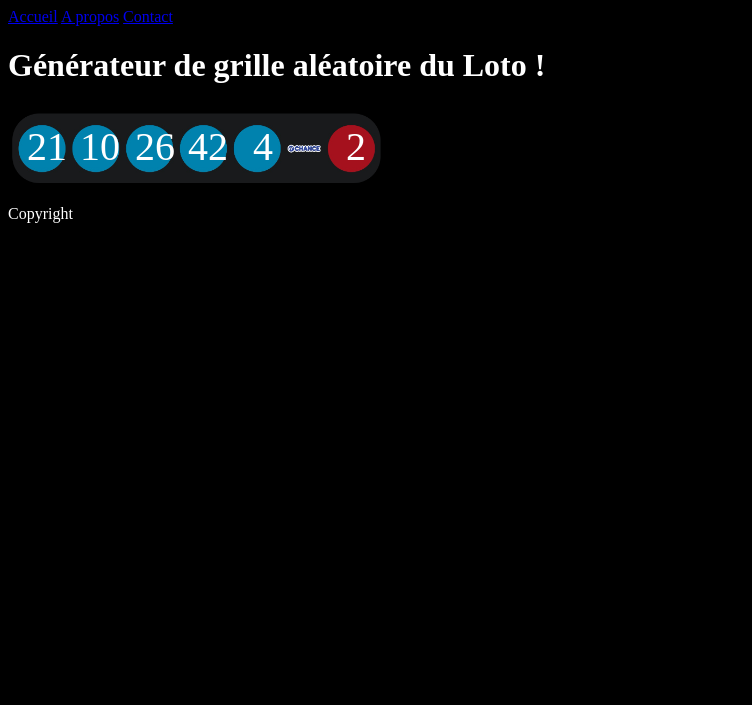
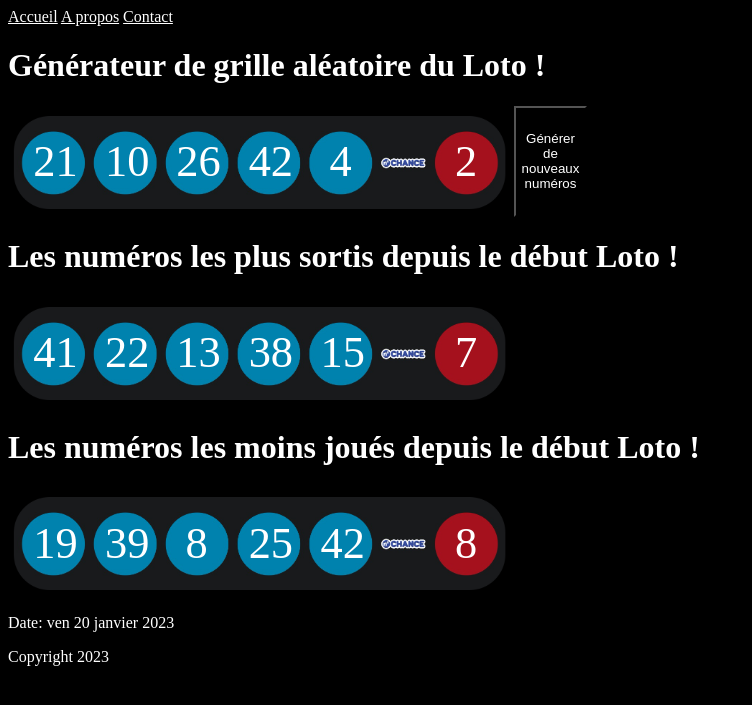
Before and after one commit to DjamMngd/django-loto-app, a Django app: page /generate_numbers/ in a window 1280 px wide. Shown: the top 705 px of the page, without its empty margins (0-752 px from the left). Run offline with Django 4.2, Linux system fonts and the light colour scheme.

Commit message:
Amelioration affichage numéros, tentative création bouton generation aléatoire

```diff
--- a/loto/loto/settings.py
+++ b/loto/loto/settings.py
@@ -118,13 +118,17 @@
 # Internationalization
 # https://docs.djangoproject.com/en/4.1/topics/i18n/
 
-LANGUAGE_CODE = 'en-us'
+# LANGUAGE_CODE = 'en-us'
+
+LANGUAGE_CODE = 'fr-fr'
 
 TIME_ZONE = 'UTC'
 
 USE_I18N = True
 
 USE_TZ = True
+
+
 
 
 # Static files (CSS, JavaScript, Images)
--- a/loto/tirages/static/css/styles.css
+++ b/loto/tirages/static/css/styles.css
@@ -1,14 +1,13 @@
 *{
     background-color: black;
-}
-
-body{
     color: white;
 }
 
 .background_tirages {
     position: relative; /* pour permettre de positionner les éléments enfants de manière absolue */
-    width: 30%;
+    display: flex;
+    width: 40%;
+
 }
 
 .background_tirages img {
@@ -16,16 +15,15 @@
     width: 100%; /* pour que l'image prenne toute la largeur disponible */
 }
 
-.numero_1, .numero_2, .numero_3, .numero_4, .numero_5, .etoile_1{
+.numero_1, .numero_2, .numero_3, .numero_4, .numero_5, .numeroChance{
     position: absolute; /* pour pouvoir positionner chaque élément de manière absolue par rapport à son parent */
     top: 50%; /* pour centrer verticalement */
     transform: translateY(-50%); /* pour centrer verticalement */
     text-align: center; /* pour centrer horizontalement le contenu de chaque élément */
     background-color: transparent; /* pour avoir un fond transparent */
-    font-size: 250%;
-    width: 40px;
-    height: 30px;
-    line-height: 30px;
+    width: 8%;
+    /*height: 10%;*/
+    /*line-height: 30px;*/
 }
 
 .numero_1 {
@@ -34,26 +32,26 @@
 }
 
 .numero_2 {
-    left: 19%; /* pour positionner à X% de la largeur */
+    left: 19.2%; /* pour positionner à X% de la largeur */
     /* background-color: brown; */
 }
 
 .numero_3 {
-    left: 33.5%; /* pour positionner à X% de la largeur */
+    left: 33.3%; /* pour positionner à X% de la largeur */
     /* background-color: brown; */
 }
 
 .numero_4 {
-    left: 47.5%; /* pour positionner à X% de la largeur */
+    left: 47.6%; /* pour positionner à X% de la largeur */
     /* background-color: brown; */
 }
 
 .numero_5 {
-    left: 62%; /* pour positionner à X% de la largeur */
+    left: 61.8%; /* pour positionner à X% de la largeur */
     /* background-color: brown; */
 }
 
-.etoile_1 {
-    left: 86.5%; /* pour positionner à X% de la largeur */
+.numeroChance {
+    left: 86.6%; /* pour positionner à X% de la largeur */
     /* background-color: white; */
 }
--- /dev/null
+++ b/loto/tirages/static/javascript/myscripts.js
@@ -0,0 +1,36 @@
+window.onload = function() {
+    // votre code ici
+    let parent = document.getElementById("background_tirages");
+    let numeros = document.getElementsByClassName("numeros");
+
+    for (let i = 0; i < numeros.length; i++) {
+        let fontSize = (parent.offsetHeight * 0.4) + "px";
+        numeros[i].style.fontSize = fontSize;
+    }
+
+    let button = document.getElementById("generate_random_numbers");
+    if (button) {
+        button.addEventListener("click", getNewNumbers);
+    }
+};
+
+function getNewNumbers() {
+    $.ajax({
+        url: 'generate_numbers',
+        type: 'GET',
+        success: function(response) {
+            let numero_1 = document.getElementById("numero_1");
+            let numero_2 = document.getElementById("numero_2");
+            let numero_3 = document.getElementById("numero_3");
+            let numero_4 = document.getElementById("numero_4");
+            let numero_5 = document.getElementById("numero_5");
+            let numeroChance = document.getElementById("numeroChance");
+            numero_1.innerHTML = response.random_tirage_loto[0];
+            numero_2.innerHTML = response.random_tirage_loto[1];
+            numero_3.innerHTML = response.random_tirage_loto[2];
+            numero_4.innerHTML = response.random_tirage_loto[3];
+            numero_5.innerHTML = response.random_tirage_loto[4];
+            numeroChance.innerHTML = response.random_tirage_loto[5];
+        }
+    });
+}
--- a/loto/tirages/templates/loto/base.html
+++ b/loto/tirages/templates/loto/base.html
@@ -17,7 +17,8 @@
     {% block content %}{% endblock %}
 
     <footer>
-        <p>Copyright {{ year }}</p>
+        <p>Date: {{year|date:'D j F Y'}}</p>
+        <p>Copyright {{ year|date:"Y" }}</p>
     </footer>
 </body>
 </html>
--- a/loto/tirages/templates/loto/generate_numbers.html
+++ b/loto/tirages/templates/loto/generate_numbers.html
@@ -6,31 +6,93 @@
 {% block content %}
 
 <h1>Générateur de grille aléatoire du Loto !</h1>
+
+<script type="text/javascript" src="{% static 'javascript/myscripts.js' %}"></script>
+
 <p>
-    <div class="background_tirages">
+    <div class="background_tirages" id="background_tirages">
         <img src="{% static 'images/background_tirages.png' %}">
 
-        <div class="numero_1">
+        <div class = "numeros">
+            <div class="numero_1" id="numero_1">
                 {{ random_tirage_loto.0 }}
             </div>
-        <div class="numero_2">
+            <div class="numero_2" id="numero_2">
                 {{ random_tirage_loto.1 }}
             </div>
-        <div class="numero_3">
+            <div class="numero_3" id="numero_3">
                 {{ random_tirage_loto.2 }}
             </div>
-        <div class="numero_4">
+            <div class="numero_4" id="numero_4">
                 {{ random_tirage_loto.3 }}
             </div>
-        <div class="numero_5">
+            <div class="numero_5" id="numero_5">
                 {{ random_tirage_loto.4 }}
             </div>
-        <div class="etoile_1">
+            <div class="numeroChance" id="numeroChance">
                 {{ random_tirage_loto.5.0 }}
             </div>
+        </div>
+        <button id="generate_random_numbers" onclick="getNewNumbers()">Générer de nouveaux numéros</button>
+    </div>
+</p>
 
+<h1>Les numéros les plus sortis depuis le début Loto !</h1>
+
+<p>
+    <div class="background_tirages" id="background_tirages">
+        <img src="{% static 'images/background_tirages.png' %}">
+
+        <div class = "numeros">
+            <div class="numero_1" id="numero_1">
+                {{ top_numbers.0 }}
             </div>
+            <div class="numero_2" id="numero_2">
+                {{ top_numbers.1 }}
+            </div>
+            <div class="numero_3" id="numero_3">
+                {{ top_numbers.2 }}
+            </div>
+            <div class="numero_4" id="numero_4">
+                {{ top_numbers.3 }}
+            </div>
+            <div class="numero_5" id="numero_5">
+                {{ top_numbers.4 }}
+            </div>
+            <div class="numeroChance" id="numeroChance">
+                {{ top_numbersChance.0 }}
+            </div>
+        </div>
+    </div>
+</p>
 
+<h1>Les numéros les moins joués depuis le début Loto !</h1>
+
+<p>
+    <div class="background_tirages" id="background_tirages">
+        <img src="{% static 'images/background_tirages.png' %}">
+
+        <div class = "numeros">
+            <div class="numero_1" id="numero_1">
+                {{ least_numbers.0 }}
+            </div>
+            <div class="numero_2" id="numero_2">
+                {{ least_numbers.1 }}
+            </div>
+            <div class="numero_3" id="numero_3">
+                {{ least_numbers.2 }}
+            </div>
+            <div class="numero_4" id="numero_4">
+                {{ least_numbers.3 }}
+            </div>
+            <div class="numero_5" id="numero_5">
+                {{ least_numbers.4 }}
+            </div>
+            <div class="numeroChance" id="numeroChance">
+                {{ least_numbersChance.0 }}
+            </div>
+        </div>
+    </div>
 </p>
 
 {% endblock %}
--- a/loto/tirages/views.py
+++ b/loto/tirages/views.py
@@ -1,19 +1,24 @@
 from django.shortcuts import render
 from .loto_logic import main as mainLoto
+from datetime import datetime
 
 # Create your views here.
 
 def index(request):
-    return render(request, 'loto/index.html')
+    current_year = datetime.now()
+    return render(request, 'loto/index.html', {'year': current_year})
 
 def about(request):
-    return render(request, 'loto/about.html')
+    current_year = datetime.now()
+    return render(request, 'loto/about.html', {'year': current_year})
 
 def contact(request):
-    return render(request, 'loto/contact.html')
+    current_year = datetime.now()
+    return render(request, 'loto/contact.html', {'year': current_year})
 
 def generate_loto_numbers(request):
-
-    # On appelle la fonction top_numbers du fichier main de la partie logique afin d'obtenir les 5 numéros les plus joués
+    current_year = datetime.now()
+    # On appelle la fonction Python qui sorte les numéros dont j'ai besoin
     return render(request, 'loto/generate_numbers.html', {'top_numbers' : mainLoto.top_numbers(mainLoto.dataFrameOccurrencesNumeros,5,False),
-    'top_numbersChance' : mainLoto.top_numbers(mainLoto.dataFrameOccurrencesNumerosChance,1,False), 'random_tirage_loto' : mainLoto.get_random_tirage_loto()})
+    'top_numbersChance' : mainLoto.top_numbers(mainLoto.dataFrameOccurrencesNumerosChance,1,False), 'least_numbers' : mainLoto.least_numbers(mainLoto.dataFrameOccurrencesNumeros,5,False),
+    'least_numbersChance' : mainLoto.least_numbers(mainLoto.dataFrameOccurrencesNumerosChance,1,False), 'random_tirage_loto' : mainLoto.get_random_tirage_loto(), 'year': current_year})
```
Lines whose indentation alone changed are shown as unchanged.
